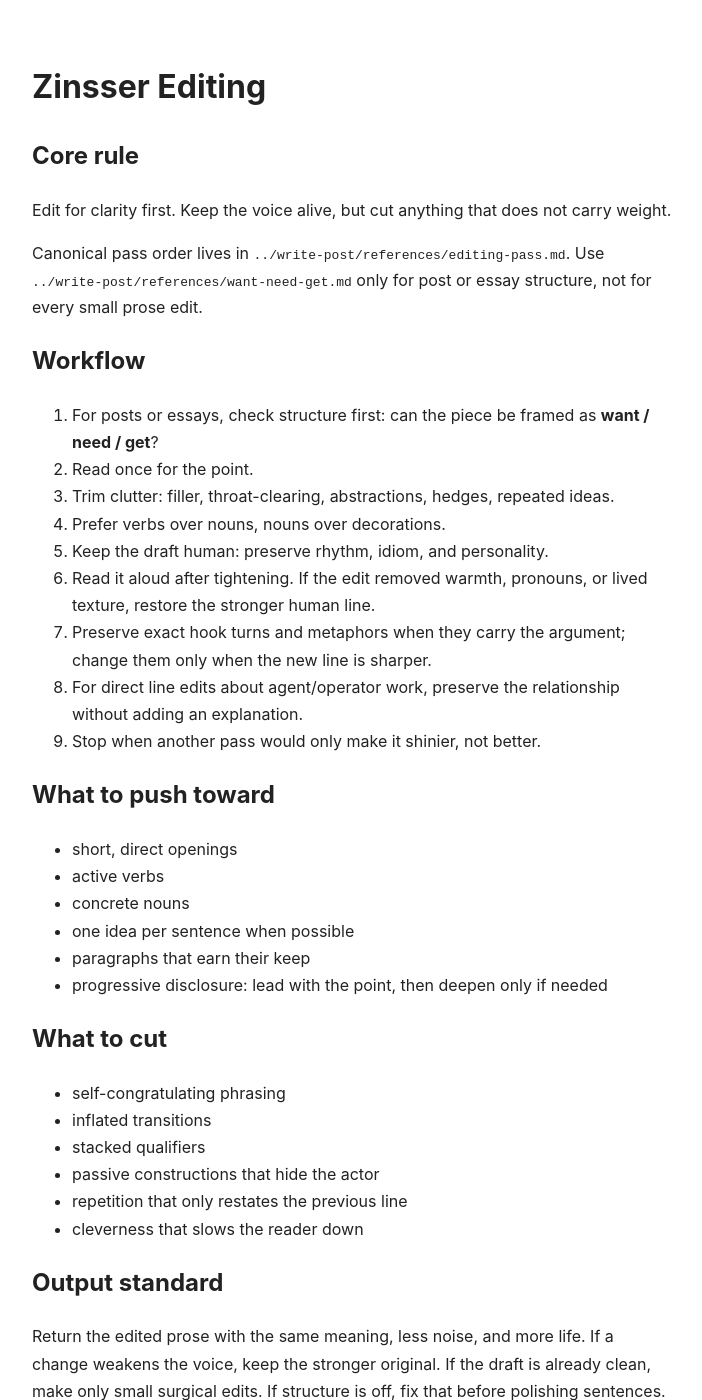
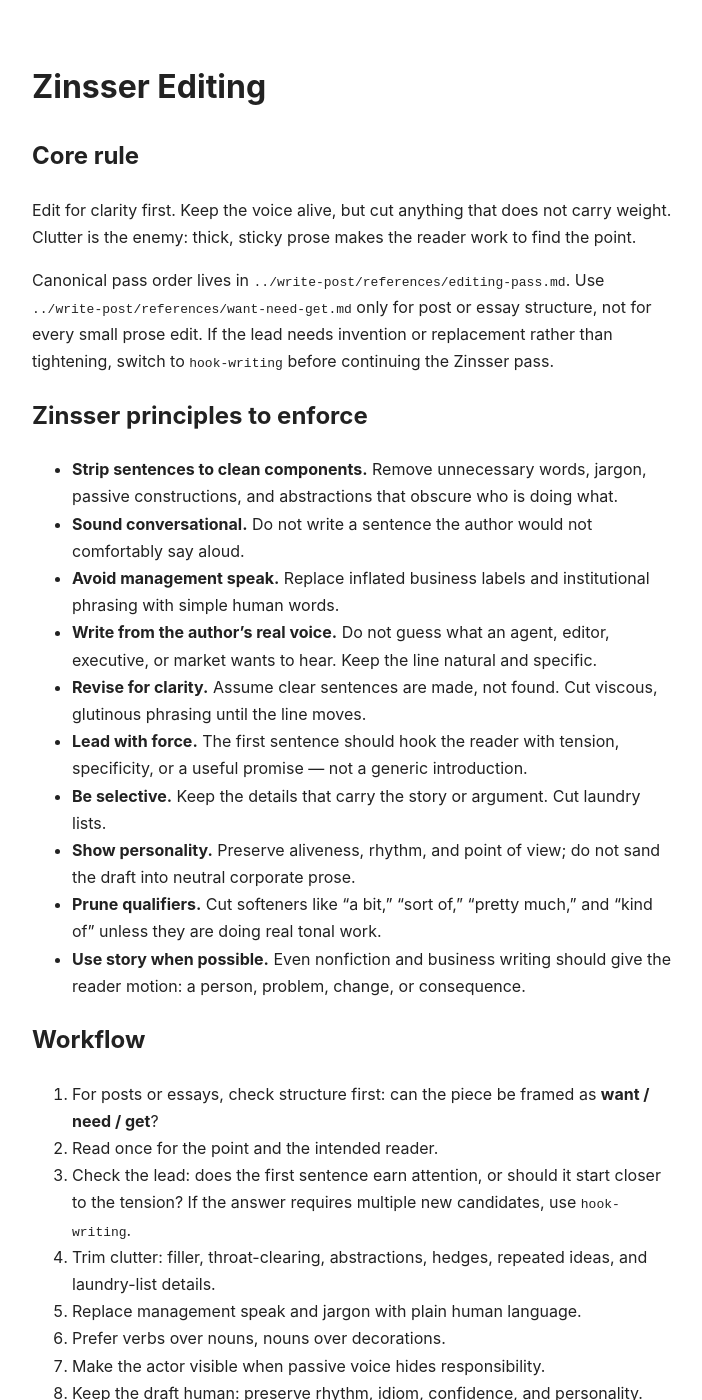
Before and after one commit to tarscasechan/openclaw, a Jekyll site: the page built from skills/zinsser-editing/SKILL.md, in a window 1280 px wide and 1400 px high. Shown: the whole window, without its empty margins (288-990 px from the left). Built offline with Jekyll 4.4.1, drawn with Linux system fonts in a browser that asks for light colours; our own code applies the rules of GitHub Pages for plain Markdown files; some of the changed text lies outside the part shown.

Commit message:
Add hook-writing skill
Prompt: cool. let's commit and push.

ADR:
- Add a dedicated hook-writing skill for first lines, leads, curiosity gaps, and opening critique.
- Harden Zinsser editing with active checks from the supplied William Zinsser guidance.
- Wire hook-writing into the write-post harness while keeping write-post hook references as local taste guidance.
- Preserve selected hooks during drafting and route lead invention out of Zinsser into hook-writing.

Verification:
- Inspected the targeted diff before staging.
- Verified integration links with grep before commit.

```diff
--- a/skills/zinsser-editing/SKILL.md
+++ b/skills/zinsser-editing/SKILL.md
@@ -7,30 +7,50 @@
 
 ## Core rule
 
-Edit for clarity first. Keep the voice alive, but cut anything that does not carry weight.
+Edit for clarity first. Keep the voice alive, but cut anything that does not carry weight. Clutter is the enemy: thick, sticky prose makes the reader work to find the point.
 
-Canonical pass order lives in `../write-post/references/editing-pass.md`. Use `../write-post/references/want-need-get.md` only for post or essay structure, not for every small prose edit.
+Canonical pass order lives in `../write-post/references/editing-pass.md`. Use `../write-post/references/want-need-get.md` only for post or essay structure, not for every small prose edit. If the lead needs invention or replacement rather than tightening, switch to `hook-writing` before continuing the Zinsser pass.
+
+## Zinsser principles to enforce
+
+- **Strip sentences to clean components.** Remove unnecessary words, jargon, passive constructions, and abstractions that obscure who is doing what.
+- **Sound conversational.** Do not write a sentence the author would not comfortably say aloud.
+- **Avoid management speak.** Replace inflated business labels and institutional phrasing with simple human words.
+- **Write from the author’s real voice.** Do not guess what an agent, editor, executive, or market wants to hear. Keep the line natural and specific.
+- **Revise for clarity.** Assume clear sentences are made, not found. Cut viscous, glutinous phrasing until the line moves.
+- **Lead with force.** The first sentence should hook the reader with tension, specificity, or a useful promise — not a generic introduction.
+- **Be selective.** Keep the details that carry the story or argument. Cut laundry lists.
+- **Show personality.** Preserve aliveness, rhythm, and point of view; do not sand the draft into neutral corporate prose.
+- **Prune qualifiers.** Cut softeners like “a bit,” “sort of,” “pretty much,” and “kind of” unless they are doing real tonal work.
+- **Use story when possible.** Even nonfiction and business writing should give the reader motion: a person, problem, change, or consequence.
 
 ## Workflow
 
 1. For posts or essays, check structure first: can the piece be framed as **want / need / get**?
-2. Read once for the point.
-3. Trim clutter: filler, throat-clearing, abstractions, hedges, repeated ideas.
-4. Prefer verbs over nouns, nouns over decorations.
-5. Keep the draft human: preserve rhythm, idiom, and personality.
-6. Read it aloud after tightening. If the edit removed warmth, pronouns, or lived texture, restore the stronger human line.
-7. Preserve exact hook turns and metaphors when they carry the argument; change them only when the new line is sharper.
-8. For direct line edits about agent/operator work, preserve the relationship without adding an explanation.
-9. Stop when another pass would only make it shinier, not better.
+2. Read once for the point and the intended reader.
+3. Check the lead: does the first sentence earn attention, or should it start closer to the tension? If the answer requires multiple new candidates, use `hook-writing`.
+4. Trim clutter: filler, throat-clearing, abstractions, hedges, repeated ideas, and laundry-list details.
+5. Replace management speak and jargon with plain human language.
+6. Prefer verbs over nouns, nouns over decorations.
+7. Make the actor visible when passive voice hides responsibility.
+8. Keep the draft human: preserve rhythm, idiom, confidence, and personality.
+9. Read it aloud after tightening. If the edit removed warmth, pronouns, or lived texture, restore the stronger human line.
+10. Preserve exact hook turns and metaphors when they carry the argument; change them only when the new line is sharper.
+11. For direct line edits about agent/operator work, preserve the relationship without adding an explanation.
+12. Stop when another pass would only make it shinier, not better.
 
 ## What to push toward
 
-- short, direct openings
-- active verbs
+- short, direct openings with a real hook
+- active verbs and visible actors
 - concrete nouns
+- simple human terms instead of business labels
+- confident sentences with fewer qualifiers
+- selective details that serve the story or argument
 - one idea per sentence when possible
 - paragraphs that earn their keep
 - progressive disclosure: lead with the point, then deepen only if needed
+- prose that sounds natural when read aloud
 
 ## What to cut
 
@@ -38,8 +58,12 @@
 - inflated transitions
 - stacked qualifiers
 - passive constructions that hide the actor
+- management speak and institutional jargon
+- generic introductions
+- laundry lists of facts that do not sharpen the point
 - repetition that only restates the previous line
 - cleverness that slows the reader down
+- market-pleasing lines that erase the author’s real voice
 
 ## Output standard
 
```
Also changed, not shown: skills/draft-post-from-brief/SKILL.md (+1 -0 lines), skills/hook-writing/SKILL.md (added, +106 -0 lines), skills/write-post/SKILL.md (+5 -4 lines), skills/write-post/references/hooks.md (+4 -0 lines).
